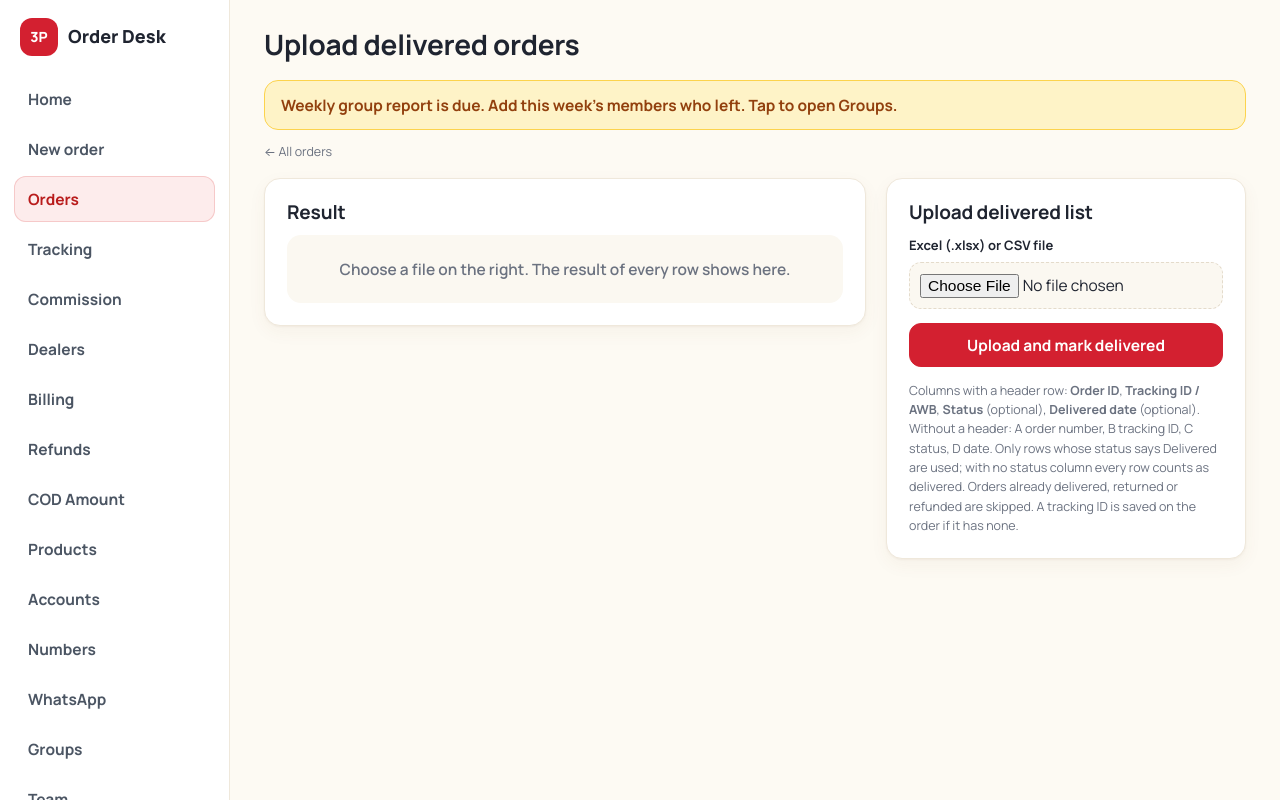
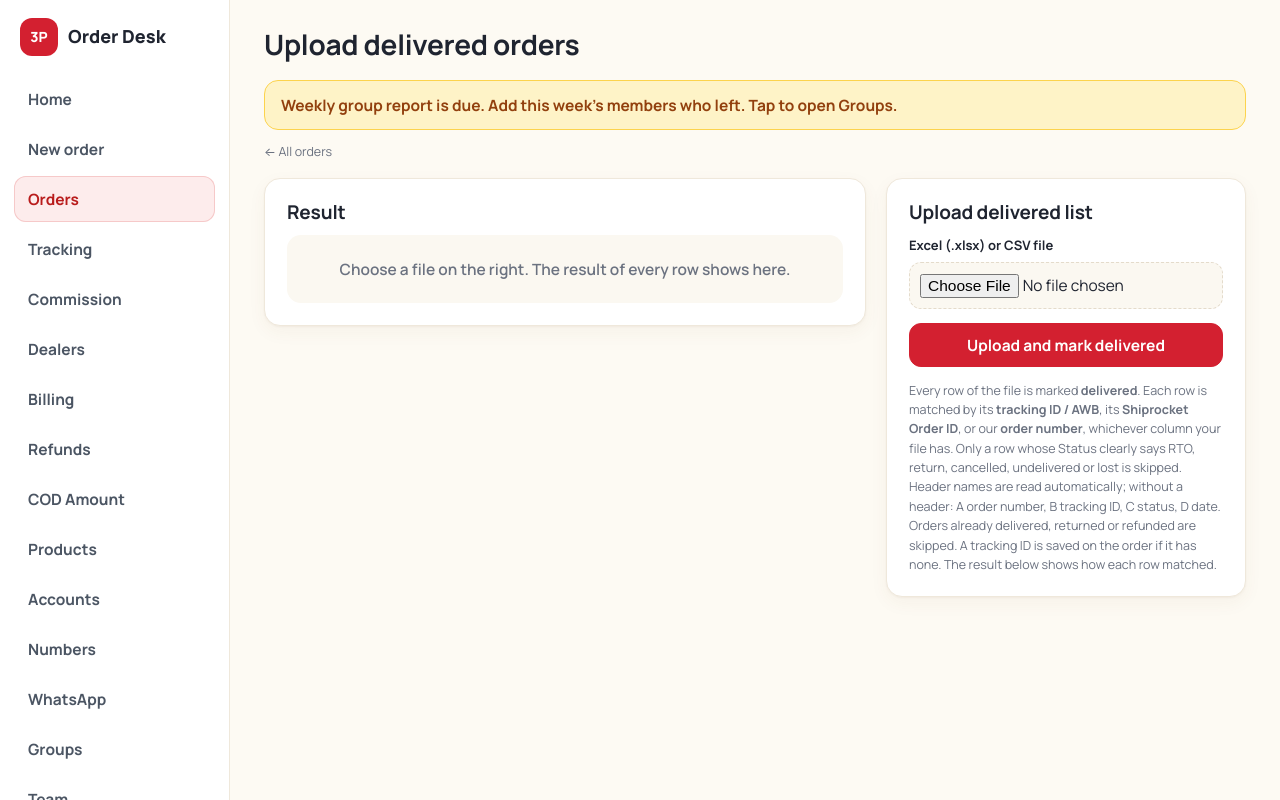
Before and after one commit to tmperfumehouseapp-cell/ptherdparty-new, a PHP site: page /pthirdparty/orders/delivered_upload.php in a window 1280 px wide. Run offline with PHP 8.4, Linux system fonts and the light colour scheme; the visitor is signed in with stand-in values (Sample User, id 1); tables that the repository leaves empty or names only in its code hold one stand-in row (values such as "Sample post").

Commit message:
Upload delivered list: every row counts as delivered; match by tracking ID, Shiprocket order ID or our order number; read IDs with .0 / E+ / spaces; show columns read and how each row matched
Co-Authored-By: Claude Sonnet 5.5 <noreply@anthropic.com>
Claude-Session: https://claude.ai/code/session_01AfZuVWJ2vEJzY6wY1ih8LN

```diff
--- a/pthirdparty/orders/delivered_upload.php
+++ b/pthirdparty/orders/delivered_upload.php
@@ -2,10 +2,12 @@
 require __DIR__ . '/includes/bootstrap.php';
 require __DIR__ . '/includes/orders_lib.php';
 require __DIR__ . '/includes/ops_lib.php';
+require_once __DIR__ . '/includes/delivered_lib.php';
 $user = require_admin();
 $pdo = db();
 
 $results = null;
+$colInfo = '';
 $summary = null;
 
 if ($_SERVER['REQUEST_METHOD'] === 'POST') {
@@ -19,92 +21,58 @@ if ($_SERVER['REQUEST_METHOD'] === 'POST') {
             throw new RuntimeException('The file is empty.');
         }
 
-        // columns by header name; without a header: A = order number, B = tracking ID, C = status, D = date
-        $colOrder = 0;
-        $colTrack = 1;
-        $colStatus = null;
-        $colDate = null;
-        $start = 0;
-        $head = array_map('strtolower', $rows[0]);
-        $hasHead = false;
-        $orderSet = false;
-        $trackSet = false;
-        foreach ($head as $i => $h) {
-            if (preg_match('/awb|tracking|waybill/', $h)) {
-                $colTrack = $i;
-                $trackSet = true;
-                $hasHead = true;
-            } elseif (preg_match('/order/', $h) && !$orderSet) {
-                $colOrder = $i;
-                $orderSet = true;
-                $hasHead = true;
-            } elseif (preg_match('/status/', $h)) {
-                $colStatus = $i;
-                $hasHead = true;
-            } elseif (preg_match('/date|delivered/', $h) && $colDate === null) {
-                $colDate = $i;
-                $hasHead = true;
-            }
-        }
-        if ($hasHead) {
-            $start = 1;
-            if ($trackSet && !$orderSet) {
-                $colOrder = $colTrack; // only a tracking column: look orders up by it
-            }
-        } else {
-            $colStatus = 2;
-            $colDate = 3;
-        }
-
-        $byTrack = $pdo->prepare('SELECT id, status FROM orders WHERE tracking_id = ? LIMIT 1');
-        $byId = $pdo->prepare('SELECT id, status FROM orders WHERE id = ?');
+        $cols = dl_detect_columns($rows);
+        $colInfo = $cols['names'];
+        $hasSr = orders_has_sr_id($pdo);
         $results = [];
         $done = 0;
-        for ($i = $start; $i < count($rows); $i++) {
+        for ($i = $cols['start']; $i < count($rows); $i++) {
             $r = $rows[$i];
-            $ref = trim((string)($r[$colOrder] ?? ''));
-            $track = trim((string)($r[$colTrack] ?? ''));
-            if ($ref === '' && $track === '') {
+            $cands = [];
+            foreach (array_merge($cols['track'], $cols['order']) as $c) { // tracking columns first, then every order-ID column
+                $cands[] = (string)($r[$c] ?? '');
+            }
+            $track = '';
+            foreach ($cols['track'] as $c) {
+                if (dl_norm((string)($r[$c] ?? '')) !== '') {
+                    $track = dl_norm((string)$r[$c]);
+                    break;
+                }
+            }
+            $shown = '';
+            foreach ($cands as $c) {
+                if (dl_norm($c) !== '') {
+                    $shown = dl_norm($c);
+                    break;
+                }
+            }
+            if ($shown === '') {
                 continue;
             }
-            $statusText = $colStatus !== null ? trim((string)($r[$colStatus] ?? '')) : '';
-            $date = $colDate !== null ? sheet_date((string)($r[$colDate] ?? '')) : null;
-            $line = ['row' => $i + 1, 'ref' => $ref !== '' ? $ref : $track, 'ok' => false, 'msg' => ''];
+            $statusText = $cols['status'] !== null ? trim((string)($r[$cols['status']] ?? '')) : '';
+            $date = $cols['date'] !== null ? sheet_date((string)($r[$cols['date']] ?? '')) : null;
+            $line = ['row' => $i + 1, 'ref' => $shown, 'ok' => false, 'msg' => ''];
 
-            // only rows that say delivered count; a sheet with no status column is a delivered list
-            if ($statusText !== '' && !preg_match('/^\s*delivered\b/i', $statusText)) {
-                $line['msg'] = 'Status is "' . $statusText . '", not delivered.';
+            // every row of a delivered list counts as delivered; only a status that clearly says it did not arrive is skipped
+            if (dl_bad_status($statusText)) {
+                $line['msg'] = 'Status is "' . $statusText . '", so it was not marked delivered.';
                 $results[] = $line;
                 continue;
             }
 
-            $o = null;
-            foreach ([$track, $ref] as $t) {
-                if ($t === '') {
-                    continue;
+            $found = dl_find_order($pdo, $cands, $hasSr);
+            if (!$found) {
+                $line['msg'] = 'No order with this tracking ID, Shiprocket order ID or order number.';
+            } else {
+                [$o, $by] = $found;
+                if (!in_array($o['status'], ['created', 'dispatched'], true)) {
+                    $line['msg'] = order_no($o['id']) . ' is already ' . strtolower(status_label($o['status'])) . '.';
+                } else {
+                    mark_delivered_on($pdo, (int)$o['id'], $date, $track !== '' ? $track : null);
+                    $line['ok'] = true;
+                    $line['msg'] = order_no($o['id']) . ' marked delivered (matched by ' . $by . ').';
+                    $done++;
                 }
-                $byTrack->execute([$t]);
-                $o = $byTrack->fetch() ?: null;
-                if ($o) {
-                    break;
-                }
-            }
-            if (!$o) {
-                $digits = (int)preg_replace('/\D+/', '', $ref);
-                if ($digits > 0 && strlen(preg_replace('/\D+/', '', $ref)) <= 9) {
-                    $byId->execute([$digits]);
-                    $o = $byId->fetch() ?: null;
-                }
-            }
-            if (!$o) {
-                $line['msg'] = 'No order with this order number or tracking ID.';
-            } elseif (!in_array($o['status'], ['created', 'dispatched'], true)) {
-                $line['msg'] = order_no($o['id']) . ' is already ' . strtolower(status_label($o['status'])) . '.';
-            } else {
-                mark_delivered_on($pdo, (int)$o['id'], $date, $track);
-                $line['ok'] = true;
-                $line['msg'] = order_no($o['id']) . ' marked delivered.';
-                $done++;
             }
             $results[] = $line;
         }
@@ -129,6 +97,7 @@ require __DIR__ . '/includes/header.php';
     <?php elseif (!$results): ?>
       <div class="empty">No rows found in the file.</div>
     <?php else: ?>
+      <?php if ($colInfo !== ''): ?><p class="hint" style="margin:0 0 10px">Columns read from your file: <?= e($colInfo) ?></p><?php endif; ?>
       <div class="stats" style="margin-bottom:14px">
         <div class="stat"><div class="k">Marked delivered</div><div class="v pos"><?= (int)$summary['ok'] ?></div></div>
         <div class="stat"><div class="k">Skipped</div><div class="v <?= $summary['bad'] ? 'neg' : '' ?>"><?= (int)$summary['bad'] ?></div></div>
@@ -154,10 +123,9 @@ require __DIR__ . '/includes/header.php';
       <button class="btn btn-accent btn-block" type="submit">Upload and mark delivered</button>
     </form>
     <div class="sheet-note" style="margin-top:14px">
-      Columns with a header row: <b>Order ID</b>, <b>Tracking ID / AWB</b>, <b>Status</b> (optional), <b>Delivered date</b> (optional).
-      Without a header: A order number, B tracking ID, C status, D date.
-      Only rows whose status says Delivered are used; with no status column every row counts as delivered.
-      Orders already delivered, returned or refunded are skipped. A tracking ID is saved on the order if it has none.
+      Every row of the file is marked <b>delivered</b>. Each row is matched by its <b>tracking ID / AWB</b>, its <b>Shiprocket Order ID</b>, or our <b>order number</b>, whichever column your file has.
+      Only a row whose Status clearly says RTO, return, cancelled, undelivered or lost is skipped. Header names are read automatically; without a header: A order number, B tracking ID, C status, D date.
+      Orders already delivered, returned or refunded are skipped. A tracking ID is saved on the order if it has none. The result below shows how each row matched.
     </div>
   </section>
 </div>
--- /dev/null
+++ b/pthirdparty/orders/includes/delivered_lib.php
@@ -0,0 +1,107 @@
+<?php
+// Matching for "Upload delivered list" (Shiprocket report or your own sheet).
+// A row is matched to an order by ANY of its ID columns, against: the tracking ID (AWB) saved on the order,
+// the Shiprocket Order ID saved on the order, or our own order number (#0168 / 168).
+// Every row of the list counts as delivered by default (it is a delivered list); only rows whose status clearly says
+// RTO / return / cancel / undelivered / lost, or says the parcel is still on its way (in transit, out for delivery...), are skipped.
+
+/** Cleans an ID read from a sheet: spaces, quotes, "123.0", and "1.68E+9" style numbers. */
+function dl_norm(string $v): string
+{
+    $v = trim($v);
+    $v = str_replace(["\xC2\xA0", "\xE2\x80\x8B", ' ', "'", '"', '`'], '', $v);
+    if (preg_match('/^\d+\.0+$/', $v)) {
+        $v = preg_replace('/\.0+$/', '', $v);
+    } elseif (preg_match('/^\d+(\.\d+)?[eE]\+?\d+$/', $v)) {
+        $v = sprintf('%.0f', (float)$v); // a long number that Excel turned into 1.68096739E+9
+    }
+    return $v;
+}
+
+/** True when the status text says the parcel did NOT reach the customer. */
+function dl_bad_status(string $status): bool
+{
+    return $status !== '' && (bool)preg_match('/\b(rto|return(ed)?|cancel(l?ed)?|undeliver\w*|not\s+delivered|lost|damag\w*|failed|refus\w*|in\s*transit|out\s+for\s+delivery|picked(\s*up)?|pick\s*up|pending|shipped|dispatched|manifest\w*|awaiting|processing|ready\s+to\s+ship)\b/i', $status);
+}
+
+/** Finds the columns by their header names. Returns ['start' => first data row, 'order' => [cols], 'track' => [cols], 'status' => col|null, 'date' => col|null, 'names' => text]. */
+function dl_detect_columns(array $rows): array
+{
+    $head = array_map(static fn($h) => strtolower(trim((string)$h)), $rows[0] ?? []);
+    $order = $track = [];
+    $status = $date = null;
+    $hasHead = false;
+    foreach ($head as $i => $h) {
+        if ($h === '') {
+            continue;
+        }
+        if (preg_match('/status/', $h)) {
+            $status = $status ?? $i;
+            $hasHead = true;
+        } elseif (preg_match('/awb|tracking|waybill|way bill/', $h)) {
+            $track[] = $i;
+            $hasHead = true;
+        } elseif (preg_match('/order|reference|ref no|ref\.?\s*id/', $h)) {
+            $order[] = $i;
+            $hasHead = true;
+        } elseif (preg_match('/date|delivered/', $h)) {
+            $date = $date ?? $i;
+            $hasHead = true;
+        }
+    }
+    if (!$hasHead) { // no header: A order number, B tracking ID, C status, D date
+        return ['start' => 0, 'order' => [0], 'track' => [1], 'status' => 2, 'date' => 3, 'names' => 'no header row: A = order number, B = tracking ID, C = status, D = date'];
+    }
+    $names = static function (array $cols) use ($rows): string {
+        return implode(', ', array_map(static fn($c) => '"' . trim((string)($rows[0][$c] ?? '')) . '"', $cols)) ?: 'none';
+    };
+    return [
+        'start'  => 1,
+        'order'  => $order,
+        'track'  => $track,
+        'status' => $status,
+        'date'   => $date,
+        'names'  => 'order ID: ' . $names($order) . ' | tracking: ' . $names($track) . ' | status: ' . ($status !== null ? $names([$status]) : 'none (every row counts as delivered)') . ' | date: ' . ($date !== null ? $names([$date]) : 'none'),
+    ];
+}
+
+/**
+ * Looks the candidate IDs up. Returns [order row (id, status), how it matched] or null.
+ * Order of trust: tracking ID, Shiprocket Order ID, our own order number.
+ */
+function dl_find_order(PDO $pdo, array $candidates, bool $hasSr): ?array
+{
+    $cands = [];
+    foreach ($candidates as $c) {
+        $c = dl_norm((string)$c);
+        if ($c !== '' && !in_array($c, $cands, true)) {
+            $cands[] = $c;
+        }
+    }
+    $byTrack = $pdo->prepare("SELECT id, status FROM orders WHERE REPLACE(REPLACE(tracking_id, ' ', ''), CHAR(39), '') = ? ORDER BY id DESC LIMIT 1");
+    $bySr = $hasSr ? $pdo->prepare("SELECT id, status FROM orders WHERE REPLACE(shiprocket_order_id, ' ', '') = ? ORDER BY id DESC LIMIT 1") : null;
+    $byId = $pdo->prepare('SELECT id, status FROM orders WHERE id = ?');
+    foreach ($cands as $c) {
+        $byTrack->execute([$c]);
+        if ($o = $byTrack->fetch()) {
+            return [$o, 'tracking ID'];
+        }
+    }
+    if ($bySr) {
+        foreach ($cands as $c) {
+            $bySr->execute([$c]);
+            if ($o = $bySr->fetch()) {
+                return [$o, 'Shiprocket order ID'];
+            }
+        }
+    }
+    foreach ($cands as $c) {
+        if (preg_match('/^#?0*(\d{1,7})$/', $c, $m) && (int)$m[1] > 0) { // short numbers only: a long number is a tracking / Shiprocket ID, never ours
+            $byId->execute([(int)$m[1]]);
+            if ($o = $byId->fetch()) {
+                return [$o, 'order number'];
+            }
+        }
+    }
+    return null;
+}
```
